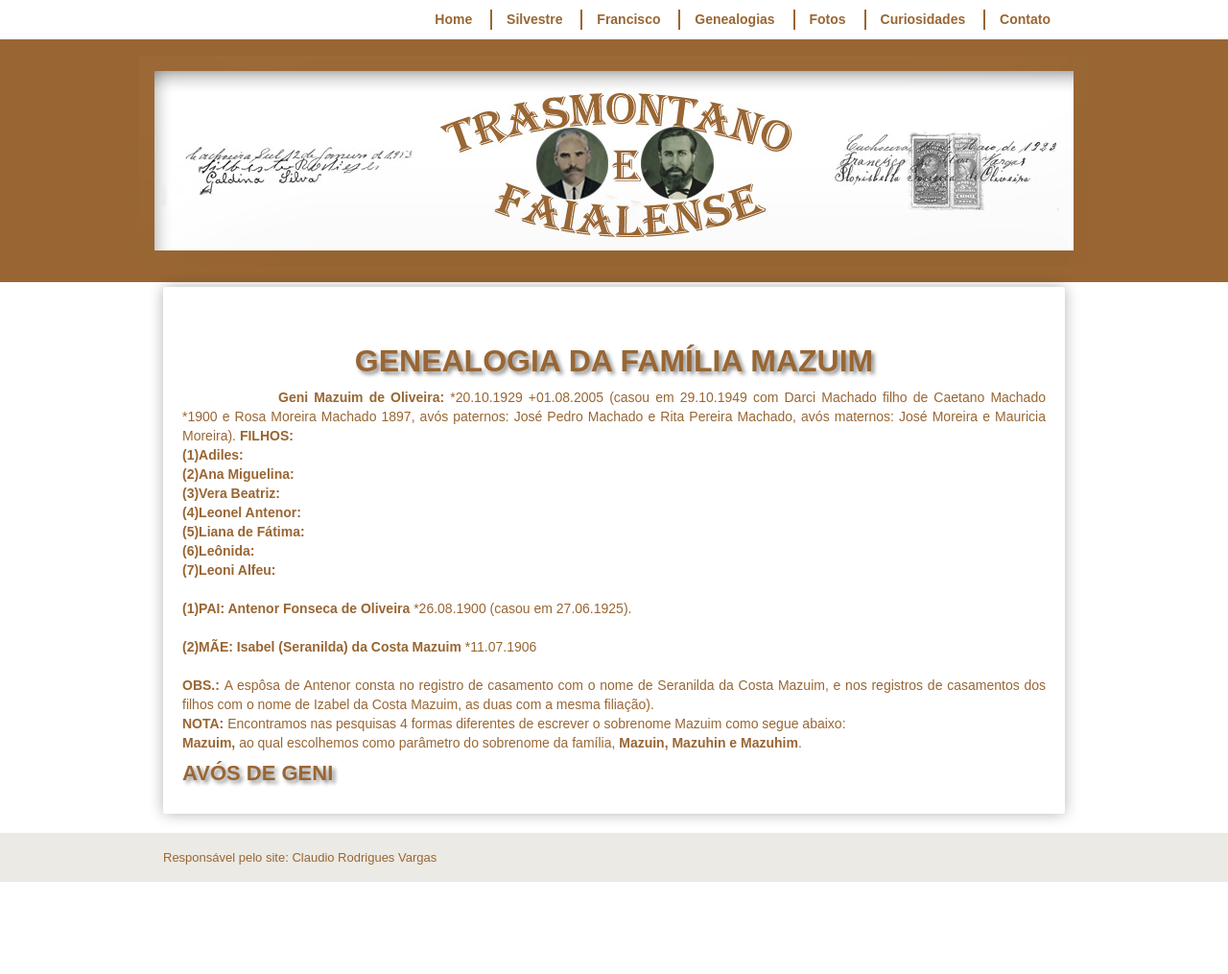
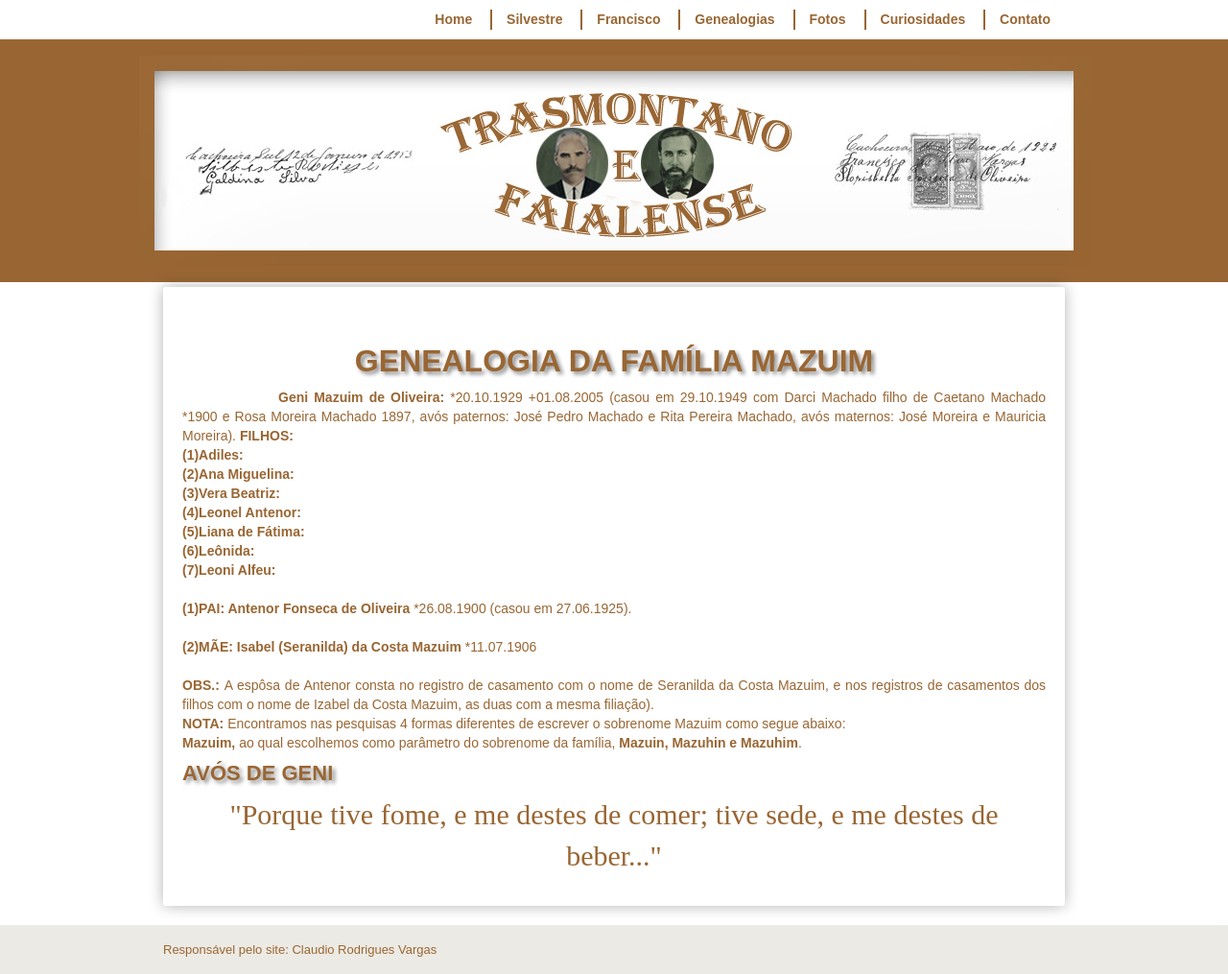
Before and after one commit to claudiovargas1955/claudiovargas1955.github.io, a Jekyll site: the page built from _pages/familia-mazuim.html, in a window 1280 px wide. Shown: the whole page at 96% size. Built offline with Jekyll 4.4.1, drawn with Linux system fonts in a browser that asks for light colours; some web fonts are replaced; before the commit the page ends 919 px from its top, so only the background shows below that.

Commit message:
Update familia-mazuim.html

```diff
--- a/_pages/familia-mazuim.html
+++ b/_pages/familia-mazuim.html
@@ -114,3 +114,6 @@ dos filhos com o nome de Izabel da Costa Mazuim, as duas com a mesma filiação)
 <b>Mazuim, </b>ao qual escolhemos como parâmetro do sobrenome da família, <b>Mazuin, Mazuhin e Mazuhim</b>.<br>
 
 <h4>AVÓS DE GENI</h4>
+
+<p style="text-align:center; color:#996633; font-size:30px; font-family: 'Rancho', cursive ">"Porque tive fome, e me destes de comer;
+tive sede, e me destes de beber..."</p>
```
